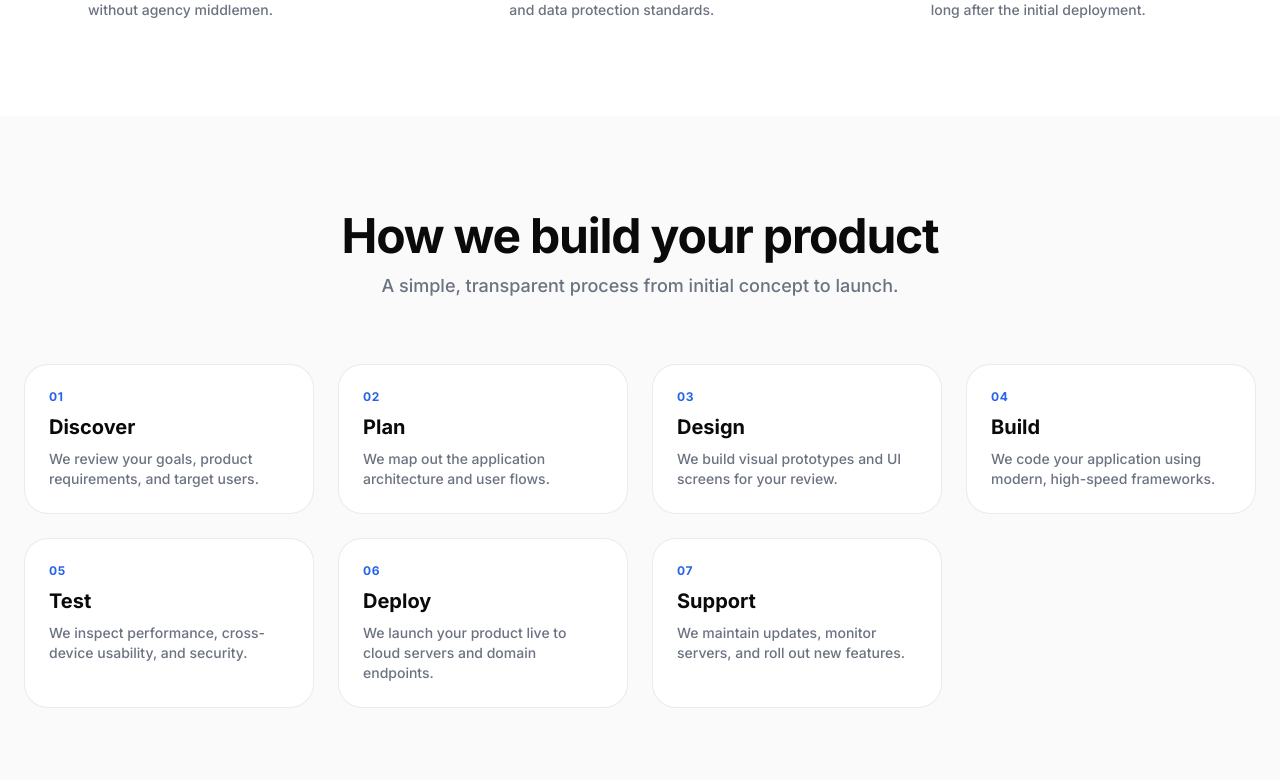
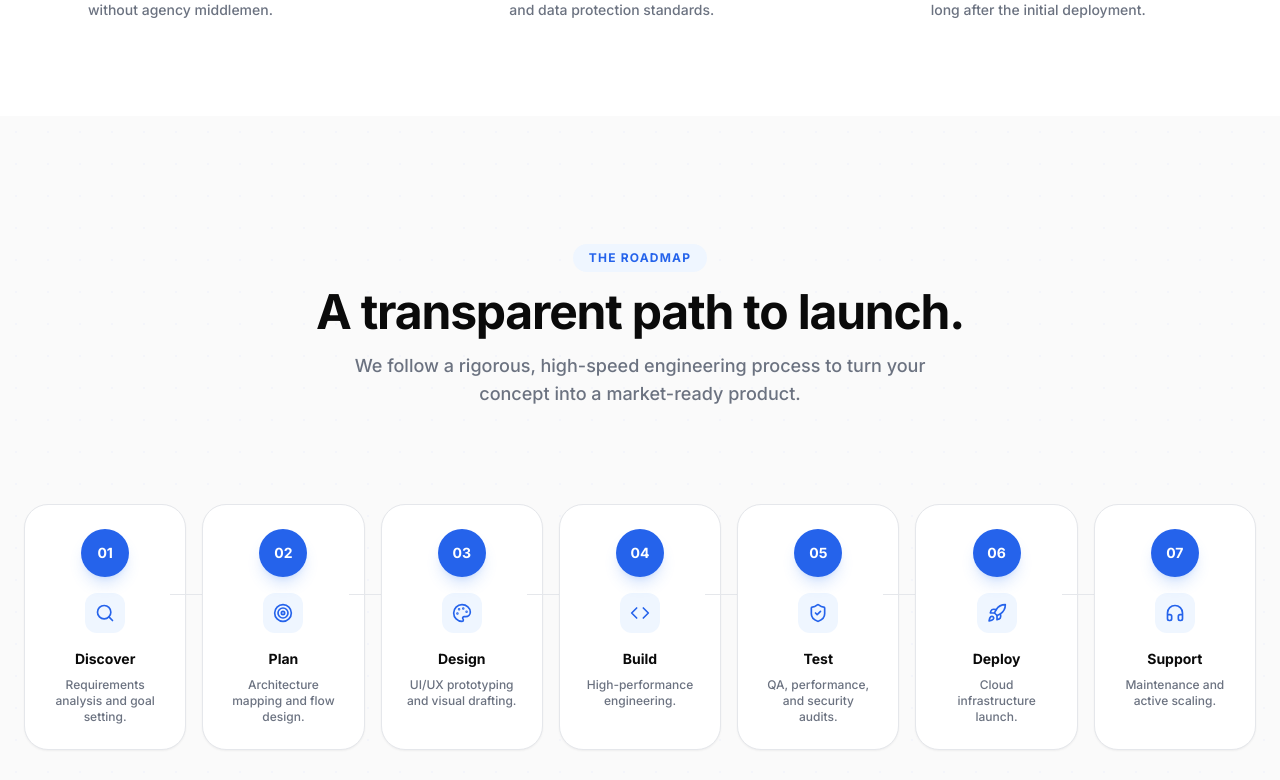
Before and after one commit to saumy-31/prostolabs, a React (Vite) app: page / in a window 1280 px wide. Shown: the part 2740-3520 px from the top of the page. Built offline with nearby package versions, Linux system fonts and the light colour scheme.

Commit message:
fav update

```diff
--- a/index.html
+++ b/index.html
@@ -17,13 +17,15 @@
     <meta name="description" content="An award-winning technology agency engineering premium digital products, platforms, and AI experiences for ambitious enterprises." />
 
     <!-- Favicon Suite -->
-    <link rel="icon" type="image/svg+xml" href="/logo.png" />
+    <link rel="icon" type="image/png" href="/logo.png" />
+    <link rel="apple-touch-icon" href="/logo.png" />
+    <link rel="shortcut icon" href="/logo.png" type="image/png" />
 
     <!-- Open Graph Tags -->
     <meta property="og:title" content="ProstoLabs | Premium Digital Product Engineering" />
     <meta property="og:description" content="We engineer scalable ecosystems designed for conversion, performance, and long-term viability." />
     <meta property="og:type" content="website" />
-    <meta property="og:image" content="/logoo.png" />
+    <meta property="og:image" content="https://prostolabs.com/logo.png" />
 
     <link rel="preconnect" href="https://fonts.googleapis.com">
     <link rel="preconnect" href="https://fonts.gstatic.com" crossorigin>
--- a/src/pages/Home.tsx
+++ b/src/pages/Home.tsx
@@ -6,7 +6,7 @@ import { AnimatedSection } from '../components/ui/AnimatedSection'
 import { Helmet } from 'react-helmet-async'
 import {
   Code, Palette, Bot, LineChart, Wrench,
-  Briefcase, Zap, Layers, Heart, MessageSquare,
+  Briefcase, Zap, Layers, Heart, MessageSquare, Search, Rocket, Headphones,
   ArrowRight, Activity, Target,
   ShoppingBag, Cloud,
   Sparkles, BarChart3, ShieldCheck, Smartphone
@@ -81,10 +81,7 @@ export const Home = () => {
       <div className="overflow-hidden bg-[#FAFAFA] text-[#0A0A0A] font-sans selection:bg-blue-100 selection:text-blue-900">
 
         {/* ========================================================================= */}
-        {/* 1. HERO SECTION */}
-        {/* ========================================================================= */}
-        {/* ========================================================================= */}
-        {/* 1. HERO SECTION */}
+        {/* 1. HERO SECTION (UNTOUCHED - IMAGE PRESERVED) */}
         {/* ========================================================================= */}
         <section
           onMouseMove={handleMouseMove}
@@ -238,7 +235,7 @@ export const Home = () => {
 
 
         {/* ========================================================================= */}
-        {/* 2. ABOUT PROSTOLABS SECTION */}
+        {/* 2. ABOUT PROSTOLABS SECTION (TEAM IMAGE HIDDEN ON MOBILE USING hidden md:block) */}
         {/* ========================================================================= */}
         <section className="py-16 md:py-24 px-6 bg-white border-y border-gray-200/80">
           <div className="max-w-[1300px] mx-auto">
@@ -276,11 +273,12 @@ export const Home = () => {
                 </div>
               </AnimatedSection>
 
-              <AnimatedSection delay={0.2}>
+              {/* TEAM IMAGE: Hidden on mobile (<768px) with 'hidden md:block', visible on tablet and desktop */}
+              <AnimatedSection delay={0.2} className="hidden md:block">
                 <div className="relative aspect-[4/3] rounded-[32px] overflow-hidden bg-gray-100 border border-gray-200/90 shadow-lg group">
                   <img
                     src="https://images.unsplash.com/photo-1522071820081-009f0129c71c?auto=format&fit=crop&w=800&q=80"
-                    alt="ProstoLabs Team"
+                    alt="ProstoLabs Team working together"
                     className="absolute inset-0 w-full h-full object-cover transition-transform duration-700 ease-out group-hover:scale-105"
                   />
                   <div className="absolute inset-0 bg-gradient-to-t from-black/40 via-transparent to-transparent" />
@@ -293,7 +291,7 @@ export const Home = () => {
 
 
         {/* ========================================================================= */}
-        {/* 3. SERVICES SECTION (6 BENTO CARDS - FULL PRODUCT SCOPE) */}
+        {/* 3. SERVICES SECTION */}
         {/* ========================================================================= */}
         <section className="py-16 md:py-24 px-6 bg-[#FAFAFA]">
           <div className="max-w-[1300px] mx-auto">
@@ -385,41 +383,68 @@ export const Home = () => {
         </section>
 
 
+       {/* ========================================================================= */}
+        {/* 5. OUR PROCESS SECTION (PREMIUM ROADMAP) */}
         {/* ========================================================================= */}
-        {/* 5. OUR PROCESS SECTION */}
-        {/* ========================================================================= */}
-        <section className="py-16 md:py-24 px-6 bg-[#FAFAFA]">
-          <div className="max-w-[1300px] mx-auto">
+        <section className="py-20 md:py-32 px-6 bg-[#FAFAFA] relative overflow-hidden" id="process">
+          {/* Subtle Grid Background */}
+          <div className="absolute inset-0 opacity-[0.03] pointer-events-none"
+               style={{ backgroundImage: 'radial-gradient(#2563EB 1px, transparent 1px)', backgroundSize: '32px 32px' }} />
 
-            <AnimatedSection className="mb-12 sm:mb-16 text-center max-w-2xl mx-auto">
-              <h2 className="text-3xl sm:text-4xl lg:text-5xl font-extrabold text-[#0A0A0A] tracking-tight mb-3 font-sans">
-                How we build your product
+          <div className="max-w-[1300px] mx-auto relative">
+
+            <AnimatedSection className="text-center max-w-2xl mx-auto mb-16 sm:mb-24">
+              <div className="inline-flex items-center gap-1.5 px-4 py-1.5 rounded-full bg-blue-50 text-[#2563EB] font-bold text-xs uppercase tracking-widest mb-4">
+                <span>The Roadmap</span>
+              </div>
+              <h2 className="text-3xl sm:text-4xl lg:text-5xl font-extrabold text-[#0A0A0A] tracking-tight mb-4 font-sans">
+                A transparent path to launch.
               </h2>
-              <p className="text-base sm:text-lg text-[#6B7280] font-medium">
-                A simple, transparent process from initial concept to launch.
+              <p className="text-base sm:text-lg text-[#6B7280] font-medium px-4">
+                We follow a rigorous, high-speed engineering process to turn your concept into a market-ready product.
               </p>
             </AnimatedSection>
 
-            <div className="grid grid-cols-1 sm:grid-cols-2 lg:grid-cols-4 gap-6">
+            <div className="grid grid-cols-1 sm:grid-cols-2 lg:grid-cols-7 gap-4 relative">
               {[
-                { step: '01', title: 'Discover', desc: 'We review your goals, product requirements, and target users.' },
-                { step: '02', title: 'Plan', desc: 'We map out the application architecture and user flows.' },
-                { step: '03', title: 'Design', desc: 'We build visual prototypes and UI screens for your review.' },
-                { step: '04', title: 'Build', desc: 'We code your application using modern, high-speed frameworks.' },
-                { step: '05', title: 'Test', desc: 'We inspect performance, cross-device usability, and security.' },
-                { step: '06', title: 'Deploy', desc: 'We launch your product live to cloud servers and domain endpoints.' },
-                { step: '07', title: 'Support', desc: 'We maintain updates, monitor servers, and roll out new features.' },
-              ].map((phase, i) => (
-                <AnimatedSection key={phase.step} delay={i * 0.08}>
-                  <div className="p-6 rounded-[24px] bg-white border border-gray-200/80 h-full relative group">
-                    <span className="text-xs font-bold text-[#2563EB] uppercase tracking-wider mb-2 block">{phase.step}</span>
-                    <h3 className="text-xl font-bold text-[#0A0A0A] mb-2 font-sans">{phase.title}</h3>
-                    <p className="text-xs sm:text-sm text-[#6B7280] font-medium leading-relaxed">{phase.desc}</p>
-                  </div>
-                </AnimatedSection>
-              ))}
+                { step: '01', title: 'Discover', desc: 'Requirements analysis and goal setting.', icon: Search },
+                { step: '02', title: 'Plan', desc: 'Architecture mapping and flow design.', icon: Target },
+                { step: '03', title: 'Design', desc: 'UI/UX prototyping and visual drafting.', icon: Palette },
+                { step: '04', title: 'Build', desc: 'High-performance engineering.', icon: Code },
+                { step: '05', title: 'Test', desc: 'QA, performance, and security audits.', icon: ShieldCheck },
+                { step: '06', title: 'Deploy', desc: 'Cloud infrastructure launch.', icon: Rocket },
+                { step: '07', title: 'Support', desc: 'Maintenance and active scaling.', icon: Headphones },
+              ].map((phase, i) => {
+                const IconComp = phase.icon
+                return (
+                  <AnimatedSection key={phase.step} delay={i * 0.08} className="relative">
+                    <motion.div
+                      whileHover={{ y: -8 }}
+                      className="group p-6 rounded-3xl bg-white border border-gray-200 shadow-sm hover:shadow-xl hover:border-[#2563EB]/30 transition-all duration-300 h-full flex flex-col"
+                    >
+                      <div className="flex flex-col items-center text-center space-y-4">
+                        <div className="relative">
+                          <div className="w-12 h-12 rounded-full bg-[#2563EB] text-white flex items-center justify-center font-black text-sm shadow-lg shadow-blue-500/20 group-hover:scale-110 transition-transform duration-300">
+                            {phase.step}
+                          </div>
+                        </div>
+                        <div className="w-10 h-10 rounded-xl bg-blue-50 text-[#2563EB] flex items-center justify-center">
+                          <IconComp size={20} />
+                        </div>
+                        <div>
+                          <h3 className="text-sm font-black text-[#0A0A0A] mb-2 font-sans">{phase.title}</h3>
+                          <p className="text-[11px] sm:text-xs text-[#6B7280] font-medium leading-relaxed">{phase.desc}</p>
+                        </div>
+                      </div>
+                    </motion.div>
+                    {/* Desktop Connector Line */}
+                    {i < 6 && (
+                      <div className="hidden lg:block absolute top-[90px] -right-4 w-8 h-px bg-gray-200 z-0" />
+                    )}
+                  </AnimatedSection>
+                )
+              })}
             </div>
-
           </div>
         </section>
 
```
Also changed, not shown: public/log.png (deleted), public/logoo.png (deleted).
